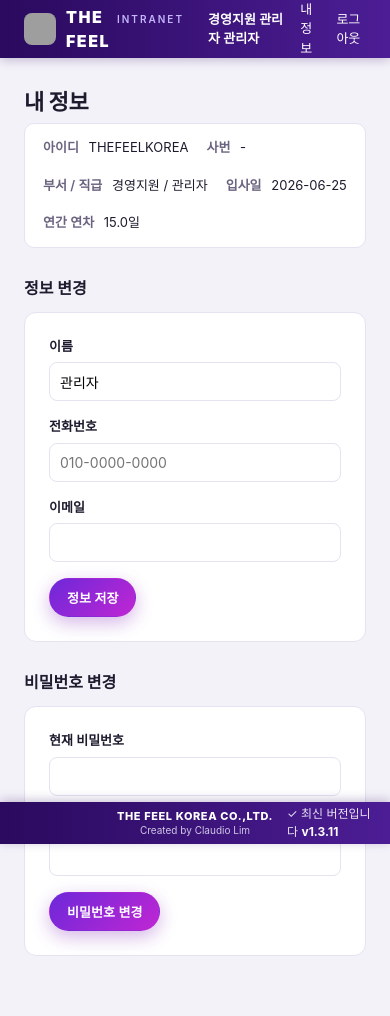
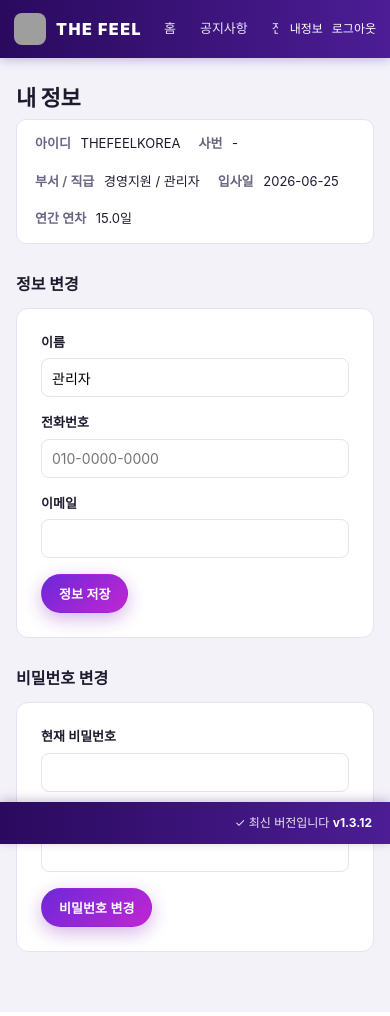
Before and after one commit to Claudio-sys11/thefeel-intranet, a Flask app: page /account in a window 390 px wide. Run offline with Flask 3, Linux system fonts and the light colour scheme; the visitor is signed in with stand-in values (Sample User, id 1); data comes from the database, SQL or seed files in the repository; data that the repository does not hold is empty; grey boxes are pictures that could not be loaded.

Commit message:
v1.3.12 - 반응형: 창을 줄이거나 화면 배율이 커져도 레이아웃 유지
- 상단바: 메뉴는 좁으면 가로 스크롤(줄바꿈/잘림 방지), 부서·이름 텍스트는
  말줄임(ellipsis)으로 레이아웃 밀림 방지, 브랜드/유저박스 고정폭
- 단계별 미디어쿼리(1200/980/760): 간격·폰트 축소, 카드 1열, 좁으면 부서명 숨김
- 직원관리/연차관리 표는 가로 스크롤 유지

Co-Authored-By: Claude Opus 4.8 <noreply@anthropic.com>

```diff
--- a/static/style.css
+++ b/static/style.css
@@ -10,22 +10,26 @@ a{color:var(--primary);text-decoration:none}
 a:hover{text-decoration:underline}
 
 /* topbar */
-.topbar{display:flex;align-items:center;gap:24px;
+.topbar{display:flex;align-items:center;gap:20px;
   background:linear-gradient(90deg,var(--brand),var(--primary-d));
-  padding:0 24px;height:58px;position:sticky;top:0;z-index:10;box-shadow:0 2px 10px rgba(42,10,94,.25)}
-.brand a{display:flex;align-items:center;gap:10px;font-weight:700;font-size:17px;color:#fff}
+  padding:0 20px;height:58px;position:sticky;top:0;z-index:10;box-shadow:0 2px 10px rgba(42,10,94,.25)}
+.brand{flex:0 0 auto}
+.brand a{display:flex;align-items:center;gap:10px;font-weight:700;font-size:17px;color:#fff;white-space:nowrap}
 .brand a:hover{text-decoration:none}
-.brand-logo{width:32px;height:32px;border-radius:8px}
+.brand-logo{width:32px;height:32px;border-radius:8px;flex:0 0 auto}
 .brand small{font-weight:500;color:#c4b5fd;font-size:13px}
 .login-logo{width:66px;height:66px;display:block;margin:0 auto 14px}
 .notice-card{margin:18px 0}
-.topnav{display:flex;gap:4px;flex:1}
-.topnav a{padding:8px 14px;border-radius:8px;color:#e9e3f7;font-weight:500}
+/* 메뉴: 폭이 좁으면 가로 스크롤(잘리거나 줄바꿈되지 않게) */
+.topnav{display:flex;gap:4px;flex:1 1 auto;min-width:0;overflow-x:auto;scrollbar-width:none}
+.topnav::-webkit-scrollbar{display:none}
+.topnav a{padding:8px 13px;border-radius:8px;color:#e9e3f7;font-weight:500;white-space:nowrap}
 .topnav a:hover{background:rgba(255,255,255,.14);text-decoration:none}
 .badge{background:var(--danger);color:#fff;border-radius:10px;padding:1px 7px;font-size:11px;font-weight:700}
-.userbox{display:flex;align-items:center;gap:14px;color:#cfc6e6;font-size:13px}
-.userbox a{color:#fff}
-.me-info{color:#fff;font-weight:600}
+.userbox{display:flex;align-items:center;gap:12px;color:#cfc6e6;font-size:13px;flex:0 0 auto}
+.userbox a{color:#fff;white-space:nowrap}
+/* 부서·이름 텍스트가 길어도 레이아웃을 밀지 않게 말줄임 */
+.me-info{color:#fff;font-weight:600;white-space:nowrap;overflow:hidden;text-overflow:ellipsis;max-width:32vw}
 
 main{max-width:1360px;margin:0 auto;padding:28px 24px 60px}
 main.plain{max-width:none;padding:0}
@@ -289,8 +293,22 @@ table.list tr.inactive{opacity:.5}
 .errpage h1{font-size:64px;margin:0;color:var(--primary)}
 .errpage p{color:var(--muted);margin:8px 0 24px}
 
+/* ---- 반응형: 창을 줄이거나 화면 배율이 커져도 레이아웃이 깨지지 않게 ---- */
+@media(max-width:1200px){
+  .topbar{gap:12px;padding:0 14px}
+  .topnav a{padding:7px 10px;font-size:13px}
+  .userbox{gap:9px;font-size:12px}
+  .me-info{max-width:26vw}
+  main{padding:24px 16px 60px}
+}
+@media(max-width:980px){
+  .grid{grid-template-columns:1fr}
+  .brand small{display:none}
+  .me-info{max-width:18vw}
+  .statusbar .sb-center{display:none}     /* 좁으면 가운데 회사명 숨김(좌우 메시지 유지) */
+}
 @media(max-width:760px){
-  .grid{grid-template-columns:1fr}
-  .topnav{display:none}
   .row.two{flex-direction:column}
+  .me-info{display:none}                   /* 매우 좁으면 부서·이름 텍스트 숨김(내정보에서 확인) */
+  .page-head{flex-direction:column;align-items:flex-start}
 }
--- a/version.py
+++ b/version.py
@@ -1,6 +1,6 @@
 # -*- coding: utf-8 -*-
 """버전 및 배포 정보 (릴리스마다 __version__ 만 올리면 됨)"""
-__version__ = "1.3.11"
+__version__ = "1.3.12"
 GITHUB_OWNER = "Claudio-sys11"
 GITHUB_REPO = "thefeel-intranet"
 # 릴리스 자산(설치파일) 이름 패턴 (실제 파일명에는 버전이 붙음: ...-1.0.2.exe)
```
